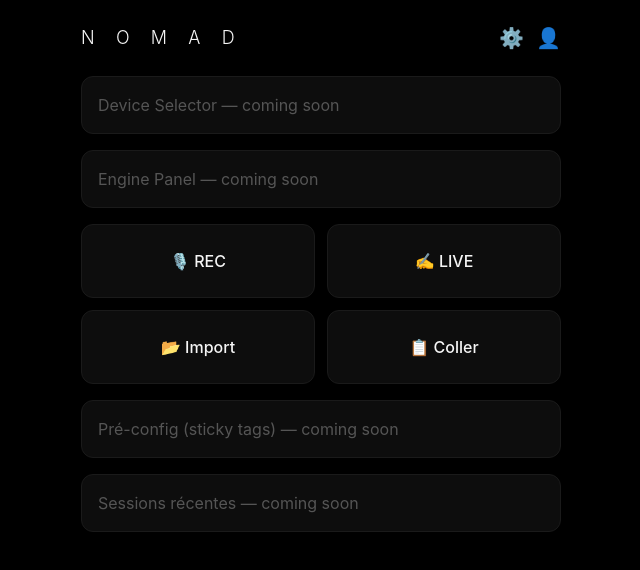
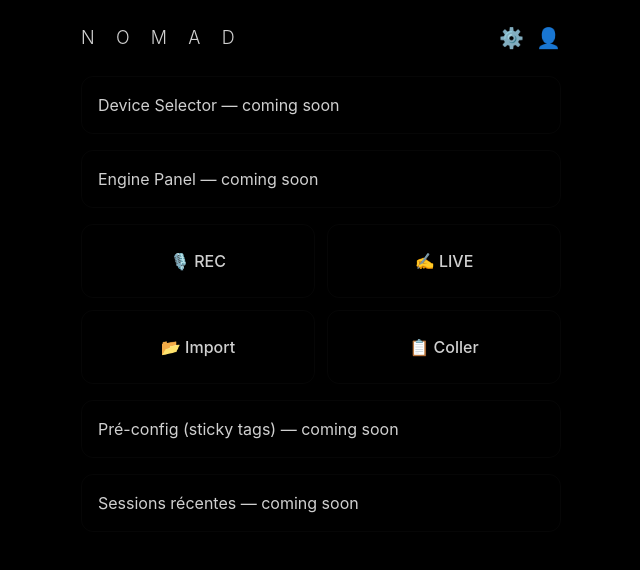
Before and after one commit to gryynn/nomad-app-live, a React (Vite) app in the folder frontend/: page / in a window 1280 px wide. Shown: the top 570 px of the page, without its empty margins (319-959 px from the left). Built offline with nearby package versions, Linux system fonts and the light colour scheme.

Commit message:
auto-claude: subtask-1-2 - Add Light theme tokens to THEMES export

```diff
--- a/frontend/src/styles/themes.js
+++ b/frontend/src/styles/themes.js
@@ -1,56 +1,40 @@
 export const THEMES = {
   oled: {
+    name: "oled",
     bg: "#000000",
-    surface: "#0A0A0A",
-    surfaceHover: "#141414",
-    card: "#0D0D0D",
-    cardBorder: "#1A1A1A",
-    cardBorderHover: "#2A2A2A",
-    text: "#F5F5F5",
-    textSecondary: "#888888",
-    textMuted: "#555555",
+    surface: "#060606",
+    text: "#D0D0D0",
+    textSoft: "#666666",
+    textGhost: "#383838",
     accent: "#D8CAA0",
-    accentDim: "rgba(216, 202, 160, 0.08)",
-    accentBorder: "rgba(216, 202, 160, 0.15)",
-    danger: "#FF4444",
-    success: "#00FF88",
-    warning: "#FFB800",
-    divider: "#1A1A1A",
-    overlay: "rgba(0,0,0,0.85)",
-    vuMeterBg: "#1A1A1A",
-    btnPrimary: "#D8CAA0",
-    btnPrimaryText: "#000000",
-    btnSecondary: "#1A1A1A",
-    btnSecondaryText: "#F5F5F5",
-    recordRing: "#FF3333",
-    liveRing: "#D8CAA0",
-    waveform: "#D8CAA0",
+    accentSoft: "rgba(216,202,160,0.05)",
+    accentMid: "rgba(216,202,160,0.10)",
+    red: "#D08070",
+    green: "#80B885",
+    orange: "#CCA85E",
+    blue: "#7A9EC4",
+    sep: "rgba(255,255,255,0.03)",
+    sepStrong: "rgba(255,255,255,0.055)",
+    cardBg: "rgba(255,255,255,0.015)",
+    cardBorder: "rgba(255,255,255,0.025)",
   },
   light: {
-    bg: "#F8F7F4",
-    surface: "#FFFFFF",
-    surfaceHover: "#F0EFE9",
-    card: "#FFFFFF",
-    cardBorder: "#E8E6DF",
-    cardBorderHover: "#D0CEC5",
-    text: "#1A1A1A",
-    textSecondary: "#6B6B6B",
-    textMuted: "#9B9B9B",
-    accent: "#1A1A1A",
-    accentDim: "rgba(26, 26, 26, 0.04)",
-    accentBorder: "rgba(26, 26, 26, 0.12)",
-    danger: "#E03E3E",
-    success: "#0D9F6E",
-    warning: "#D97706",
-    divider: "#E8E6DF",
-    overlay: "rgba(255,255,255,0.9)",
-    vuMeterBg: "#E8E6DF",
-    btnPrimary: "#1A1A1A",
-    btnPrimaryText: "#FFFFFF",
-    btnSecondary: "#F0EFE9",
-    btnSecondaryText: "#1A1A1A",
-    recordRing: "#E03E3E",
-    liveRing: "#1A1A1A",
-    waveform: "#1A1A1A",
+    name: "light",
+    bg: "#F0EFEB",
+    surface: "#F8F7F4",
+    text: "#222222",
+    textSoft: "#7A7A7A",
+    textGhost: "#BABABA",
+    accent: "#5A5245",
+    accentSoft: "rgba(90,82,69,0.04)",
+    accentMid: "rgba(90,82,69,0.08)",
+    red: "#B85C55",
+    green: "#4E8A55",
+    orange: "#A07C2E",
+    blue: "#4A78A5",
+    sep: "rgba(0,0,0,0.035)",
+    sepStrong: "rgba(0,0,0,0.06)",
+    cardBg: "#FFFFFF",
+    cardBorder: "rgba(0,0,0,0.04)",
   },
 };
```
